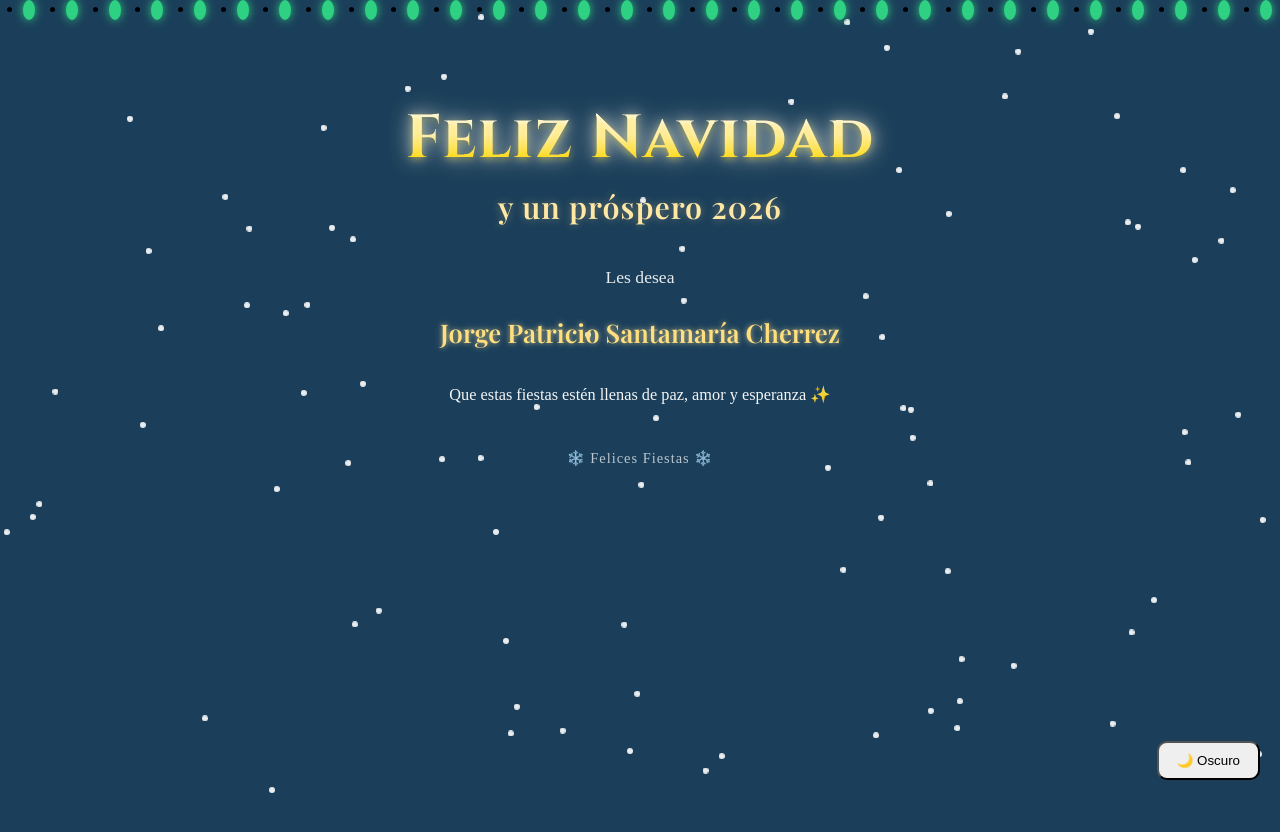
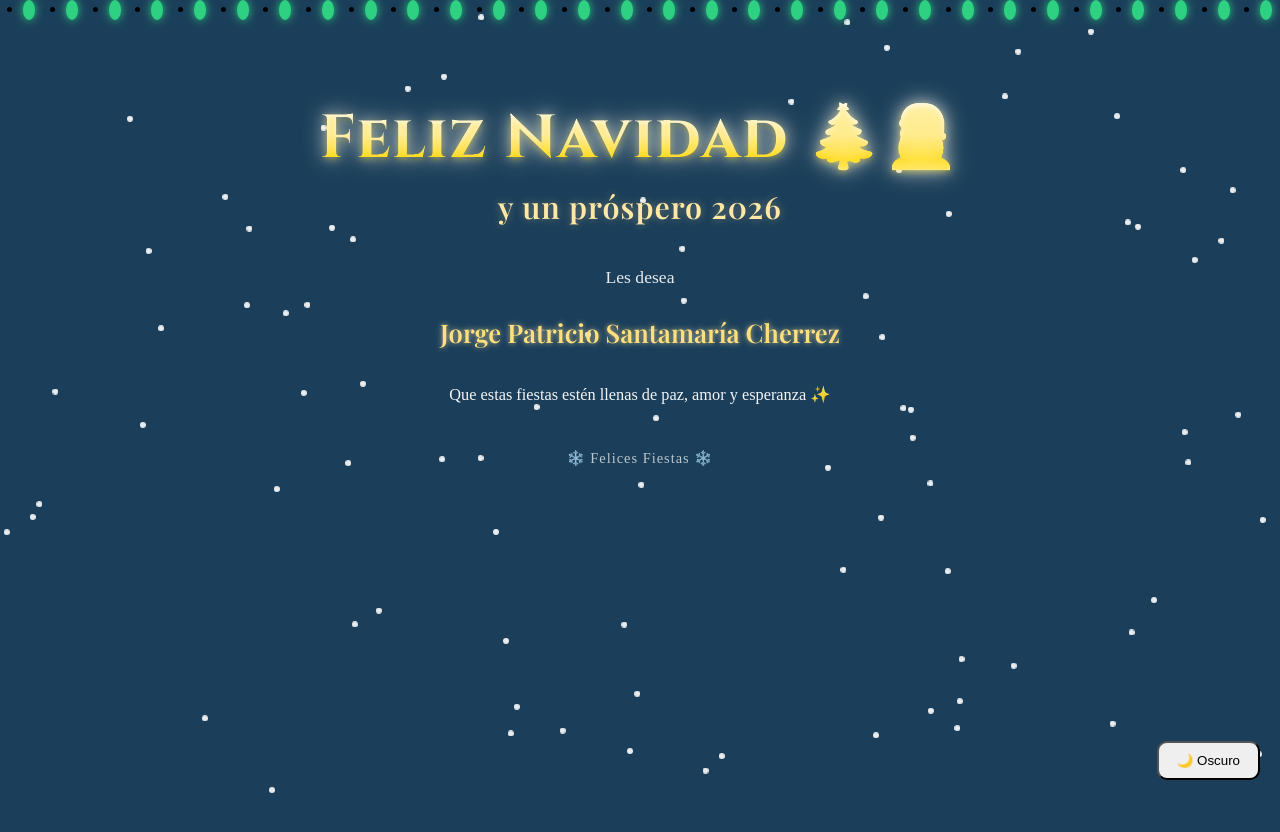
Before and after one commit to Patogol35/Navidad, a React (Vite) app: page / in a window 1280 px wide. Shown: the top 832 px of the page. Built offline with nearby package versions, Linux system fonts and the light colour scheme.

Commit message:
Update Home.jsx

```diff
--- a/src/pages/Home.jsx
+++ b/src/pages/Home.jsx
@@ -4,7 +4,7 @@ export default function Home() {
   return (
     <div className="home-container">
       <h1 className="title">
-        Feliz Navidad
+        Feliz Navidad <span>🎄🎅</span>
       </h1>
 
       <h2 className="subtitle">
```
